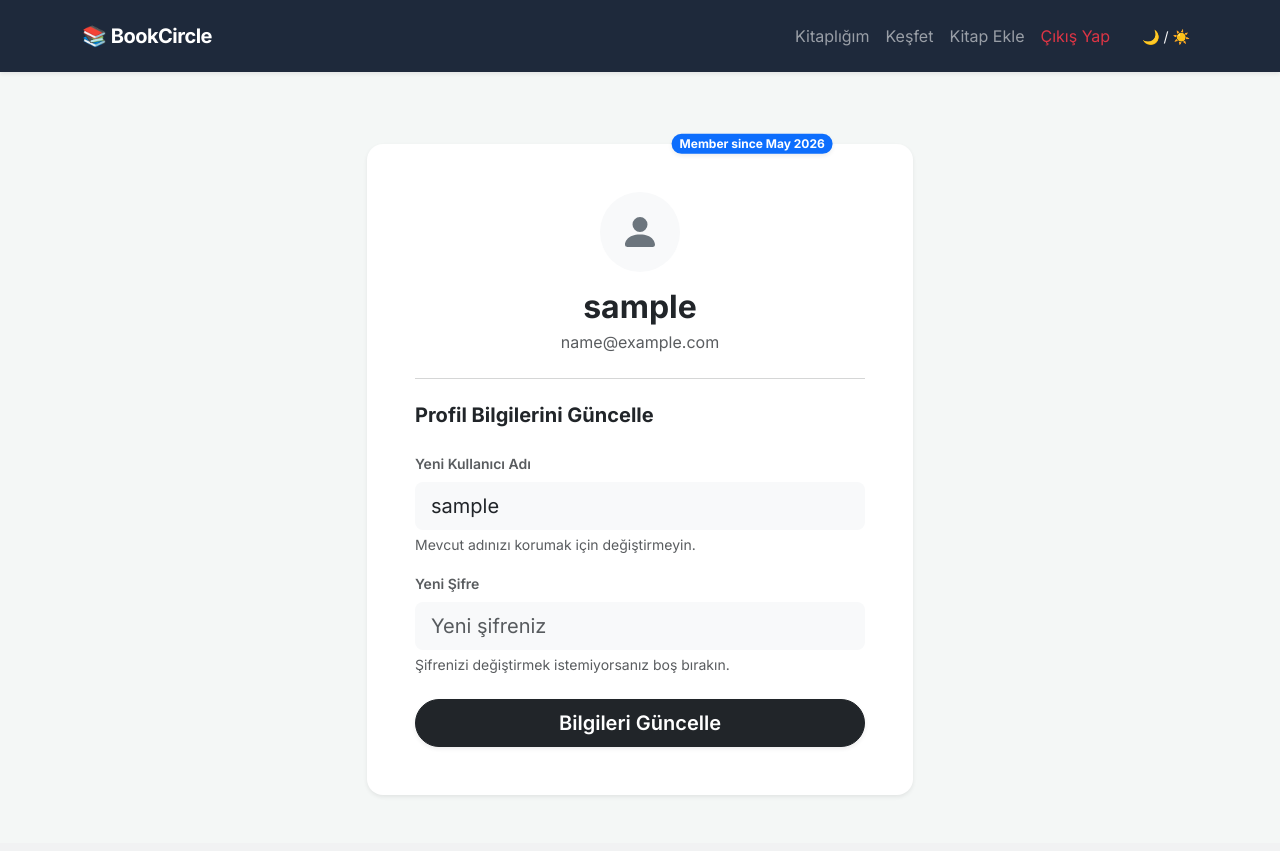
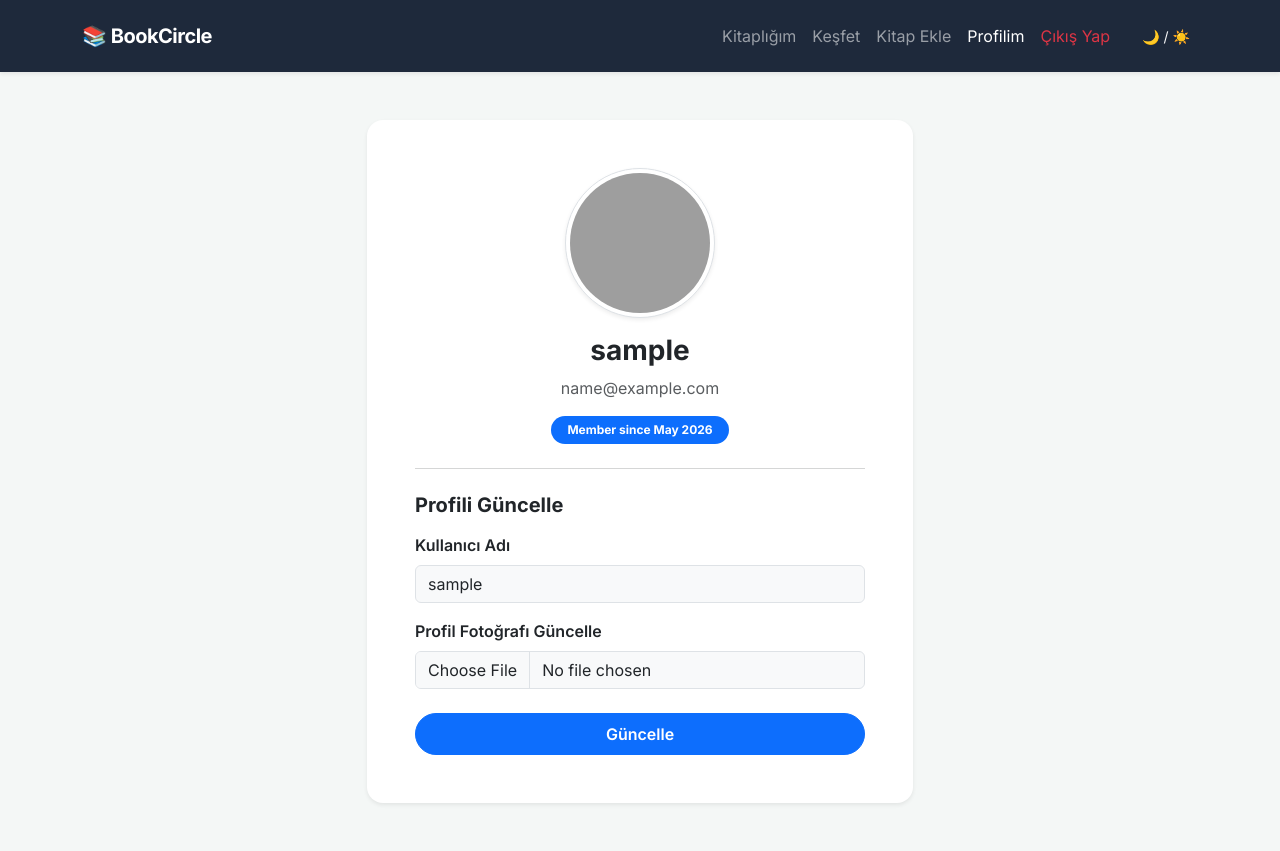
Before and after one commit to haletemizel/bookcircle, a Flask app: page /profile in a window 1280 px wide. Before the commit the page ends 795 px from the top, so only its background shows below. Run offline with Flask 3, Linux system fonts and the light colour scheme; the visitor is signed in with stand-in values (Sample User, id 1); some libraries are stand-ins or nearby versions; grey boxes are pictures that could not be loaded.

Commit message:
Kullanıcı profili sayfası ve avatar yükleme özelliği eklendi

```diff
--- a/app/main/forms.py
+++ b/app/main/forms.py
@@ -1,6 +1,7 @@
 from flask_wtf import FlaskForm
+from flask_wtf.file import FileField, FileAllowed
 from wtforms import StringField, IntegerField, SubmitField
-from wtforms.validators import DataRequired, NumberRange, Optional
+from wtforms.validators import DataRequired, NumberRange, Optional, Length
 
 class BookForm(FlaskForm):
     title = StringField('Kitap Adı', validators=[DataRequired()])
@@ -11,3 +12,8 @@ class BookForm(FlaskForm):
     volume_number = IntegerField('Cilt Numarası (Opsiyonel)', validators=[Optional(), NumberRange(min=1)])
     image_url = StringField('Kapak Resmi URL (Opsiyonel)')
     submit = SubmitField('Kitabı Ekle')
+
+class UpdateProfileForm(FlaskForm):
+    username = StringField('Kullanıcı Adı', validators=[DataRequired(), Length(min=2, max=64)])
+    avatar = FileField('Profil Fotoğrafı Güncelle', validators=[FileAllowed(['jpg', 'png', 'jpeg'])])
+    submit = SubmitField('Güncelle')
--- a/app/main/routes.py
+++ b/app/main/routes.py
@@ -1,9 +1,12 @@
-from flask import render_template, redirect, url_for, flash, request
+import os
+import secrets
+from werkzeug.utils import secure_filename
+from flask import render_template, redirect, url_for, flash, request, current_app
 from flask_login import login_required, current_user
 from sqlalchemy import select
 from app import db
 from app.main import main
-from app.main.forms import BookForm
+from app.main.forms import BookForm, UpdateProfileForm
 from app.models import Book, ReadingProgress, User
 
 @main.route('/')
@@ -110,33 +113,40 @@ def delete_book(book_id):
         flash('Silinmek istenen kitap bulunamadı.', 'danger')
     return redirect(url_for('main.index'))
 
+def save_avatar(form_avatar):
+    random_hex = secrets.token_hex(8)
+    _, f_ext = os.path.splitext(form_avatar.filename)
+    picture_fn = random_hex + f_ext
+    picture_path = os.path.join(current_app.root_path, 'static/img/avatars', picture_fn)
+
+    os.makedirs(os.path.dirname(picture_path), exist_ok=True)
+    form_avatar.save(picture_path)
+    return picture_fn
+
 @main.route('/profile', methods=['GET', 'POST'])
 @login_required
 def profile():
-    if request.method == 'POST':
-        new_username = request.form.get('username')
-        new_password = request.form.get('password')
-
-        updated = False
-
-        if new_username and new_username != current_user.username:
-            user = db.session.scalar(select(User).where(User.username == new_username))
+    form = UpdateProfileForm()
+    if form.validate_on_submit():
+        if form.username.data != current_user.username:
+            user = db.session.scalar(select(User).where(User.username == form.username.data))
             if user:
                 flash('Bu kullanıcı adı zaten kullanılıyor. Lütfen başka bir tane seçin.', 'danger')
                 return redirect(url_for('main.profile'))
-            current_user.username = new_username
-            updated = True
+            current_user.username = form.username.data
 
-        if new_password:
-            current_user.set_password(new_password)
-            updated = True
+        if form.avatar.data:
+            avatar_file = save_avatar(form.avatar.data)
+            current_user.avatar_file = avatar_file
 
-        if updated:
-            db.session.commit()
-            flash('Profil bilgileriniz başarıyla güncellendi!', 'success')
-            return redirect(url_for('main.profile'))
+        db.session.commit()
+        flash('Profil bilgileriniz başarıyla güncellendi!', 'success')
+        return redirect(url_for('main.profile'))
+    elif request.method == 'GET':
+        form.username.data = current_user.username
 
-    return render_template('main/profile.html')
+    image_file = url_for('static', filename='img/avatars/' + current_user.avatar_file)
+    return render_template('main/profile.html', form=form, image_file=image_file)
 
 @main.route('/explore')
 @login_required
--- a/app/models.py
+++ b/app/models.py
@@ -20,6 +20,7 @@ class User(UserMixin, db.Model):
     id: Mapped[int] = mapped_column(primary_key=True)
     username: Mapped[str] = mapped_column(String(64), index=True, unique=True)
     email: Mapped[str] = mapped_column(String(120), index=True, unique=True)
+    avatar_file: Mapped[str] = mapped_column(String(20), default='default.jpg', server_default='default.jpg')
     password_hash: Mapped[Optional[str]] = mapped_column(String(256))
     created_at: Mapped[datetime] = mapped_column(default=datetime.utcnow)
 
--- a/app/templates/base.html
+++ b/app/templates/base.html
@@ -35,6 +35,9 @@
                         </li>
                         <li class="nav-item">
                             <a class="nav-link {% if request.endpoint == 'main.add_book' %}active{% endif %}" href="{{ url_for('main.add_book') }}">Kitap Ekle</a>
+                        </li>
+                        <li class="nav-item">
+                            <a class="nav-link {% if request.endpoint == 'main.profile' %}active{% endif %}" href="{{ url_for('main.profile') }}">Profilim</a>
                         </li>
                         <li class="nav-item">
                             <a class="nav-link text-danger" href="{{ url_for('auth.logout') }}">Çıkış Yap</a>
--- a/app/templates/main/profile.html
+++ b/app/templates/main/profile.html
@@ -1,48 +1,53 @@
 {% extends "base.html" %}
 
-{% block title %}Profil - BookCircle{% endblock %}
+{% block title %}Profilim - BookCircle{% endblock %}
 
 {% block content %}
 <div class="row justify-content-center">
-    <div class="col-md-8 col-lg-6">
-        <div class="card border-0 shadow-sm rounded-4 mt-4 position-relative">
-            <!-- Member since Badge -->
-            <span class="position-absolute top-0 end-0 translate-middle badge rounded-pill bg-primary shadow-sm" style="z-index: 1;">
-                Member since {{ current_user.created_at.strftime('%B %Y') }}
-            </span>
-
+    <div class="col-md-6">
+        <div class="card border-0 shadow-sm rounded-4 overflow-hidden">
             <div class="card-body p-5">
                 <div class="text-center mb-4">
-                    <div class="bg-light rounded-circle d-inline-flex align-items-center justify-content-center mb-3" style="width: 80px; height: 80px;">
-                        <svg xmlns="http://www.w3.org/2000/svg" width="40" height="40" fill="#6c757d" class="bi bi-person-fill" viewBox="0 0 16 16">
-                            <path d="M3 14s-1 0-1-1 1-4 6-4 6 3 6 4-1 1-1 1H3Zm5-6a3 3 0 1 0 0-6 3 3 0 0 0 0 6Z"/>
-                        </svg>
+                    <div class="position-relative d-inline-block">
+                        <img src="{{ image_file }}" class="rounded-circle img-thumbnail shadow-sm mb-3" alt="Avatar" style="width: 150px; height: 150px; object-fit: cover;">
                     </div>
-                    <h2 class="fw-bold mb-1">{{ current_user.username }}</h2>
+                    <h3 class="fw-bold">{{ current_user.username }}</h3>
                     <p class="text-muted">{{ current_user.email }}</p>
+                    <span class="badge bg-primary rounded-pill px-3 py-2">Member since {{ current_user.created_at.strftime('%b %Y') }}</span>
                 </div>
 
-                <hr class="text-muted opacity-25 mb-4">
+                <hr class="text-muted opacity-25 my-4">
 
-                <h5 class="fw-bold mb-4">Profil Bilgilerini Güncelle</h5>
+                <h5 class="fw-bold mb-3">Profili Güncelle</h5>
+                <form method="POST" action="" enctype="multipart/form-data">
+                    {{ form.hidden_tag() }}
 
-                <form action="{{ url_for('main.profile') }}" method="POST">
                     <div class="mb-3">
-                        <label for="username" class="form-label text-muted fw-semibold small">Yeni Kullanıcı Adı</label>
-                        <input type="text" class="form-control form-control-lg bg-light border-0" id="username" name="username" value="{{ current_user.username }}">
-                        <div class="form-text">Mevcut adınızı korumak için değiştirmeyin.</div>
+                        {{ form.username.label(class="form-label fw-semibold") }}
+                        {{ form.username(class="form-control bg-light" + (" is-invalid" if form.username.errors else "")) }}
+                        {% if form.username.errors %}
+                            <div class="invalid-feedback">
+                                {% for error in form.username.errors %}
+                                    <span>{{ error }}</span>
+                                {% endfor %}
+                            </div>
+                        {% endif %}
                     </div>
 
                     <div class="mb-4">
-                        <label for="password" class="form-label text-muted fw-semibold small">Yeni Şifre</label>
-                        <input type="password" class="form-control form-control-lg bg-light border-0" id="password" name="password" placeholder="Yeni şifreniz">
-                        <div class="form-text">Şifrenizi değiştirmek istemiyorsanız boş bırakın.</div>
+                        {{ form.avatar.label(class="form-label fw-semibold") }}
+                        {{ form.avatar(class="form-control bg-light" + (" is-invalid" if form.avatar.errors else "")) }}
+                        {% if form.avatar.errors %}
+                            <div class="invalid-feedback">
+                                {% for error in form.avatar.errors %}
+                                    <span>{{ error }}</span>
+                                {% endfor %}
+                            </div>
+                        {% endif %}
                     </div>
 
                     <div class="d-grid">
-                        <button type="submit" class="btn btn-dark btn-lg rounded-pill fw-semibold shadow-sm">
-                            Bilgileri Güncelle
-                        </button>
+                        {{ form.submit(class="btn btn-primary rounded-pill py-2 fw-semibold") }}
                     </div>
                 </form>
             </div>
```
Also changed, not shown: docs/ai-gunlugu.md (+4 -0 lines), migrations/versions/74c4e23bfaed_add_avatar_to_user.py (added, +32 -0 lines), app/static/img/avatars/df0c1d17e4c70ac6.jpg (added).
